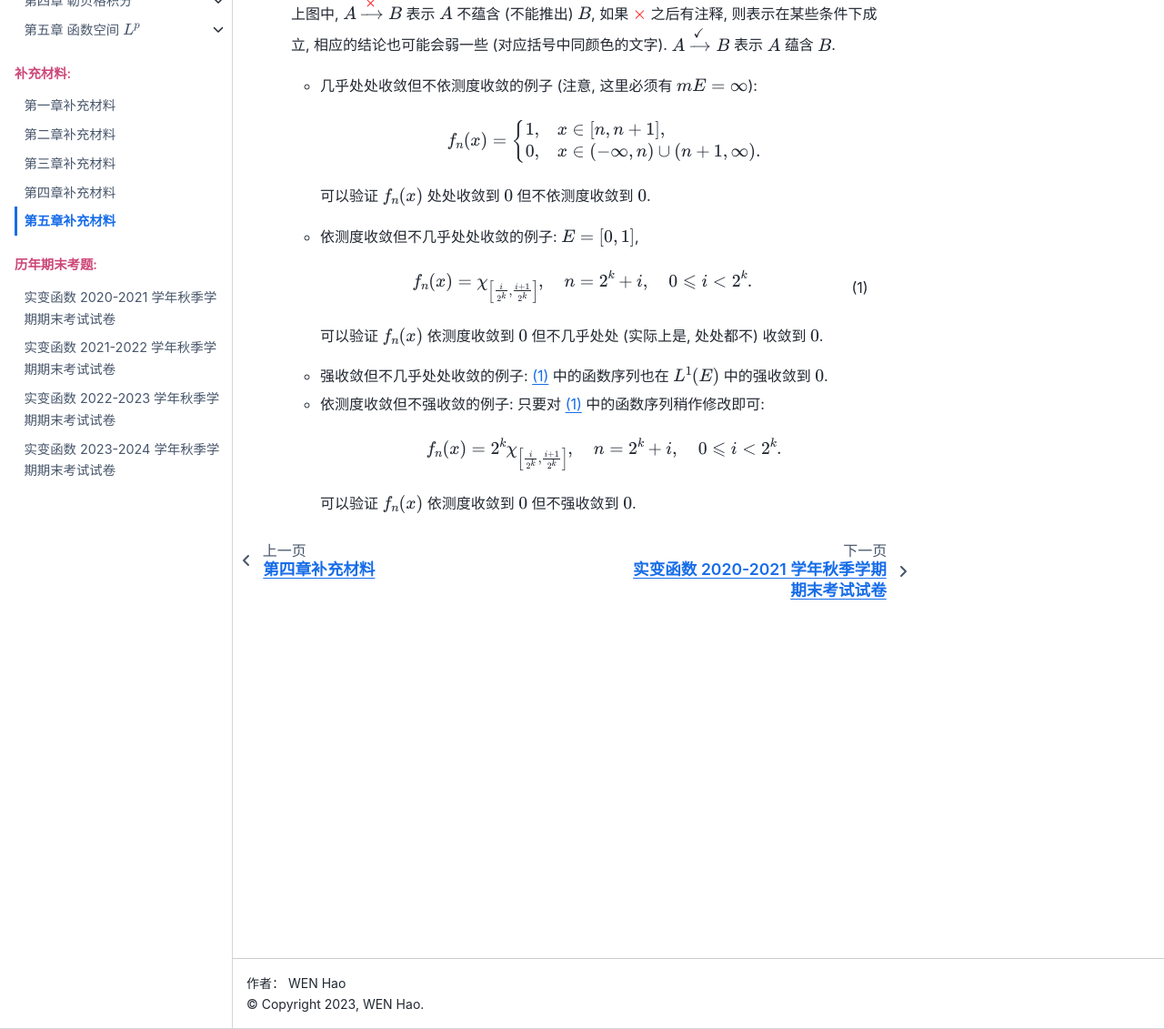
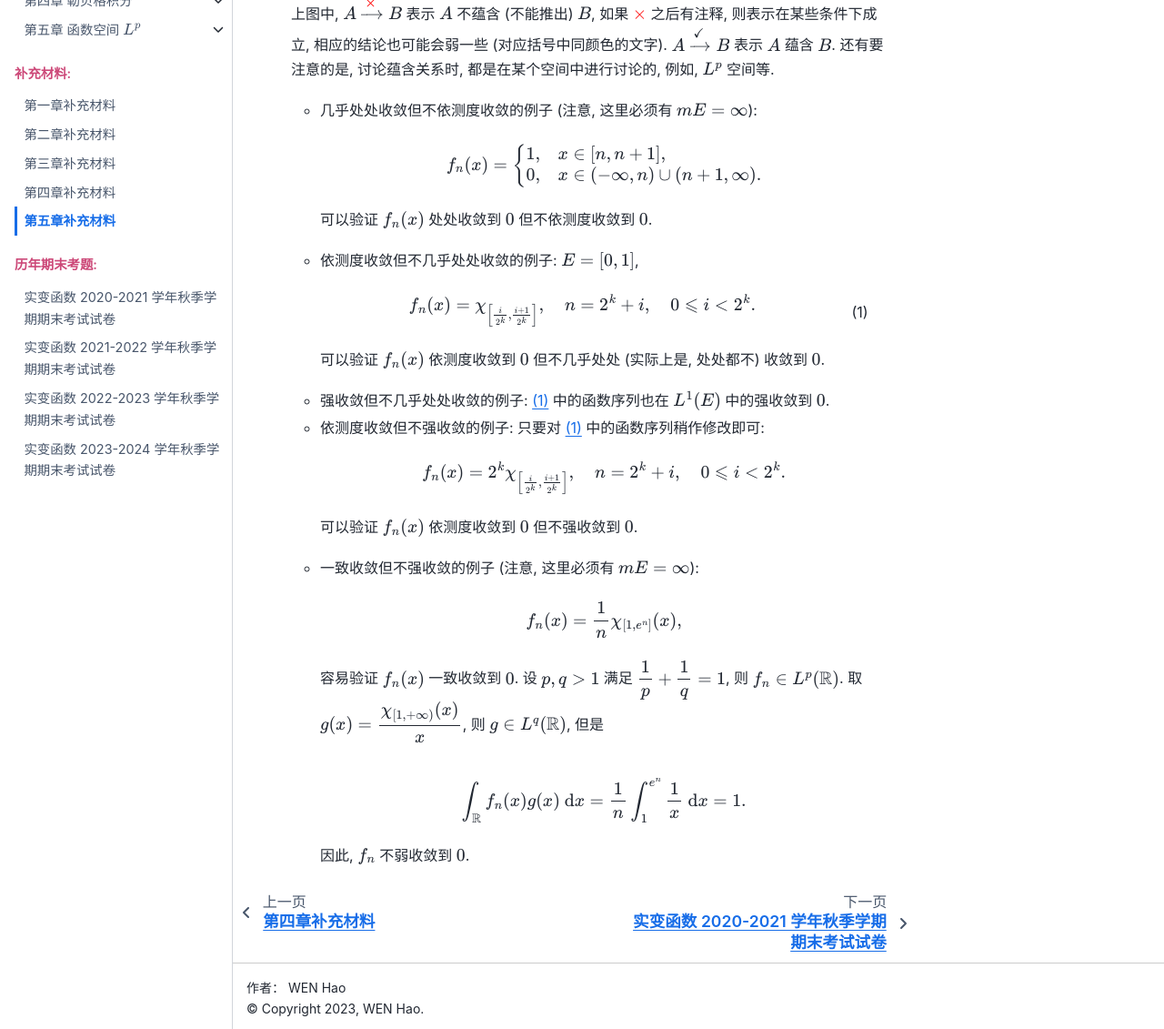
Before and after one commit to wenh06/CAU-Courses, a Sphinx documentation site: the page built from RealAnalysis/source/suppl/chap5.rst, in a window 1280 px wide and 1400 px high, cut to the strip 269-1400 px from the top of the window. Shown: the whole strip at 91% size. Built offline with Sphinx 7.4.7 and the Sphinx Book theme 1.1.4, drawn with Linux system fonts in a browser that asks for light colours; some web fonts are replaced.

Commit message:
update supplementary material of real analysis chapter 5

```diff
--- a/RealAnalysis/source/conf.py
+++ b/RealAnalysis/source/conf.py
@@ -181,7 +181,7 @@
 
 
 # -- Options for TikZ -------------------------------------------------
-tikz_extra_packages = "[slantfont,boldfont]xeCJK, amsfonts, pifont"
+tikz_extra_packages = "[slantfont,boldfont]xeCJK, amsfonts, pifont, relsize"
 tikz_tikzlibraries = "calc,cd,positioning,shapes,arrows.meta"
 
 
--- a/RealAnalysis/source/suppl/chap5.rst
+++ b/RealAnalysis/source/suppl/chap5.rst
@@ -9,41 +9,48 @@
       :align: center
       :xscale: 100
       :libs: arrows.meta,positioning,calc,cd
-      :packages: amsfonts, [slantfont,boldfont]xeCJK, pifont
+      :packages: amsfonts, [slantfont,boldfont]xeCJK, pifont, relsize
 
-      \node (uniform) at (3, 0) {$\text{({\color{cyan}近})一致收敛}$};
-      \node (ae) at (-7,-3) {$\text{({\color{magenta}子列})几乎处处收敛}$};
-      \node (measure) at (7, -3) {$\text{依测度收敛}$};
-      \node (norm) at (-3, -7) {$\text{强收敛（依范数收敛）}$};
-      \node (weak) at (-3, -9) {$\text{弱收敛}$};
+      \node (uniform) at (-12, -4) {$\text{({\color{cyan}近})一致收敛}$};
+      \node (ae) at (-7,0) {$\text{({\color{magenta}子列})几乎处处收敛}$};
+      \node (measure) at (5, 0) {$\text{依测度收敛}$};
+      \node (norm) at (-3, -4) {$\text{强收敛（依范数收敛）}$};
+      \node (weak) at (-3, -7) {$\text{弱收敛}$};
 
-      \draw[arrows={-{Stealth[length=3mm, width=2mm]}}, transform canvas={xshift=1em}] (uniform) -- (ae) node[midway, below] {$\checkmark$};
-      \draw[arrows={-{Stealth[length=3mm, width=2mm]}}, transform canvas={xshift=-1em}] (ae) -- (uniform) node[sloped, anchor=center, midway, above] {{\color{red}$\boldsymbol{\times}$}, ~~ {\color{cyan} Egorov ($m E < \infty$)}};
+      \draw[arrows={-{Stealth[length=3mm, width=2mm]}}, transform canvas={xshift=0.5em}] (uniform) -- (ae) node[sloped, anchor=center, midway, below] {$\checkmark$};
+      \draw[arrows={-{Stealth[length=3mm, width=2mm]}}, transform canvas={xshift=-0.5em}] (ae) -- (uniform) node[sloped, anchor=center, midway, above] {{\color{red}$\boldsymbol{\times}$}, ~~ {\color{cyan} Egorov ($m E < \infty$)}};
 
-      \draw[arrows={-{Stealth[length=3mm, width=2mm]}}, transform canvas={yshift=0.3em}] (ae) -- (measure) node[midway, above] {{\color{red}$\boldsymbol{\times}$}, ~~ $m E < \infty$};
+      \draw[arrows={-{Stealth[length=3mm, width=2mm]}}, transform canvas={yshift=0.3em}] (ae) -- (measure) node[sloped, anchor=center, midway, above] {{\color{red}$\boldsymbol{\times}$}, ~~ $m E < \infty$};
       \draw[arrows={-{Stealth[length=3mm, width=2mm]}}, transform canvas={yshift=-0.3em}] (measure) -- (ae) node[sloped, anchor=center, midway, below] {{\color{red}$\boldsymbol{\times}$}, ~~ {\color{magenta} Riesz ($m E < \infty$)}};
 
-      \draw[arrows={-{Stealth[length=3mm, width=2mm]}}, transform canvas={xshift=0.5em}] (norm) -- (ae) node[midway, above] {\color{red}$\boldsymbol{\times}$};
+      \draw[arrows={-{Stealth[length=3mm, width=2mm]}}, transform canvas={xshift=0.5em}] (norm) -- (ae) node[sloped, anchor=center, midway, above] {\color{red}$\boldsymbol{\times}$};
       \draw[arrows={-{Stealth[length=3mm, width=2mm]}}, transform canvas={xshift=-0.5em}] (ae) -- (norm) node[sloped, anchor=center, midway, below] {{\color{red}$\boldsymbol{\times}$}, ~ $\lVert f_n \rVert_p \to \lVert f \rVert_p$};
 
-      \draw[arrows={-{Stealth[length=3mm, width=2mm]}}, transform canvas={xshift=-0.9em}] (norm) -- (measure) node[midway, above] {$\checkmark$};
-      \draw[arrows={-{Stealth[length=3mm, width=2mm]}}, transform canvas={xshift=0.9em}] (measure) -- (norm) node[sloped, anchor=center, midway, below] {{\color{red}$\boldsymbol{\times}$}, ~~ $\text{等度绝对连续积分}$ ($m E < \infty$)};
+      \draw[arrows={-{Stealth[length=3mm, width=2mm]}}, transform canvas={xshift=-0.8em}] (norm) -- (measure) node[sloped, anchor=center, midway, above] {$\checkmark$};
+      \draw[arrows={-{Stealth[length=3mm, width=2mm]}}, transform canvas={xshift=0.8em}] (measure) -- (norm) node[sloped, anchor=center, midway, below] {{\color{red}$\boldsymbol{\times}$}, ~~ $\text{\smaller 等度绝对连续积分}$ ($m E < \infty$)};
 
       \draw[arrows={-{Stealth[length=3mm, width=2mm]}}, transform canvas={xshift=-0.3em}] (norm) -- (weak) node[midway, left] {$\checkmark$};
       \draw[arrows={-{Stealth[length=3mm, width=2mm]}}, transform canvas={xshift=0.3em}] (weak) -- (norm) node[midway, right] {\color{red}$\boldsymbol{\times}$};
 
+      \draw[arrows={-{Stealth[length=3mm, width=2mm]}}, transform canvas={yshift=-0.3em}] (uniform) -- (weak) node[sloped, anchor=center, midway, below] {{\color{red}$\boldsymbol{\times}$}, ~~ $m E < \infty$};
+      \draw[arrows={-{Stealth[length=3mm, width=2mm]}}, transform canvas={yshift=0.3em}] (weak) -- (uniform) node[sloped, anchor=center, midway, above] {\color{red}$\boldsymbol{\times}$};
+
+      \draw[arrows={-{Stealth[length=3mm, width=2mm]}}, transform canvas={yshift=0.3em}] (uniform) -- (norm) node[sloped, anchor=center, midway, above] {{\color{red}$\boldsymbol{\times}$}, ~~ $m E < \infty$};
+      \draw[arrows={-{Stealth[length=3mm, width=2mm]}}, transform canvas={yshift=-0.3em}] (norm) -- (uniform) node[sloped, anchor=center, midway, below] {{\color{red}$\boldsymbol{\times}$}};
+
    上图中, :math:`A \xrightarrow{\color{red} \boldsymbol{\times}} B` 表示 :math:`A` 不蕴含 (不能推出) :math:`B`,
    如果 :math:`\color{red} \times` 之后有注释, 则表示在某些条件下成立, 相应的结论也可能会弱一些 (对应括号中同颜色的文字).
-   :math:`A \xrightarrow{\checkmark} B` 表示 :math:`A` 蕴含 :math:`B`.
+   :math:`A \xrightarrow{\checkmark} B` 表示 :math:`A` 蕴含 :math:`B`. 还有要注意的是,
+   讨论蕴含关系时, 都是在某个空间中进行讨论的, 例如, :math:`L^p` 空间等.
 
    - 几乎处处收敛但不依测度收敛的例子 (注意, 这里必须有 :math:`m E = \infty`):
 
      .. math::
 
-        f_n(x) = \begin{cases}
-        1, & x \in [n, n + 1], \\
-        0, & x \in (-\infty, n) \cup (n + 1, \infty).
-        \end{cases}
+         f_n(x) = \begin{cases}
+         1, & x \in [n, n + 1], \\
+         0, & x \in (-\infty, n) \cup (n + 1, \infty).
+         \end{cases}
 
      可以验证 :math:`f_n(x)` 处处收敛到 :math:`0` 但不依测度收敛到 :math:`0`.
 
@@ -52,7 +59,7 @@
      .. math::
       :label: modes-of-convergence-eg-1
 
-        f_n(x) = \chi_{\left[ \frac{i}{2^k}, \frac{i + 1}{2^k} \right]}, \quad n = 2^k + i, \quad 0 \leqslant i < 2^k.
+         f_n(x) = \chi_{\left[ \frac{i}{2^k}, \frac{i + 1}{2^k} \right]}, \quad n = 2^k + i, \quad 0 \leqslant i < 2^k.
 
      可以验证 :math:`f_n(x)` 依测度收敛到 :math:`0` 但不几乎处处 (实际上是, 处处都不) 收敛到 :math:`0`.
 
@@ -65,3 +72,19 @@
         f_n(x) = 2^k \chi_{\left[ \frac{i}{2^k}, \frac{i + 1}{2^k} \right]}, \quad n = 2^k + i, \quad 0 \leqslant i < 2^k.
 
      可以验证 :math:`f_n(x)` 依测度收敛到 :math:`0` 但不强收敛到 :math:`0`.
+
+   - 一致收敛但不强收敛的例子 (注意, 这里必须有 :math:`m E = \infty`):
+
+     .. math::
+
+         f_n(x) = \dfrac{1}{n} \chi_{[1, e^n]}(x),
+
+     容易验证 :math:`f_n(x)` 一致收敛到 :math:`0`. 设 :math:`p, q > 1` 满足 :math:`\displaystyle \dfrac{1}{p} + \dfrac{1}{q} = 1`,
+     则 :math:`f_n \in L^p(\mathbb{R})`. 取 :math:`\displaystyle g(x) = \dfrac{\chi_{[1, +\infty)}(x)}{x}`, 则 :math:`g \in L^q(\mathbb{R})`,
+     但是
+
+     .. math::
+
+         \int_{\mathbb{R}} f_n(x) g(x) ~ \mathrm{d} x = \dfrac{1}{n} \int_{1}^{e^n} \dfrac{1}{x} ~ \mathrm{d} x = 1.
+
+     因此, :math:`f_n` 不弱收敛到 :math:`0`.
```
Also changed, not shown: RealAnalysis/source/chapter5/sec1.rst (+5 -2 lines).
